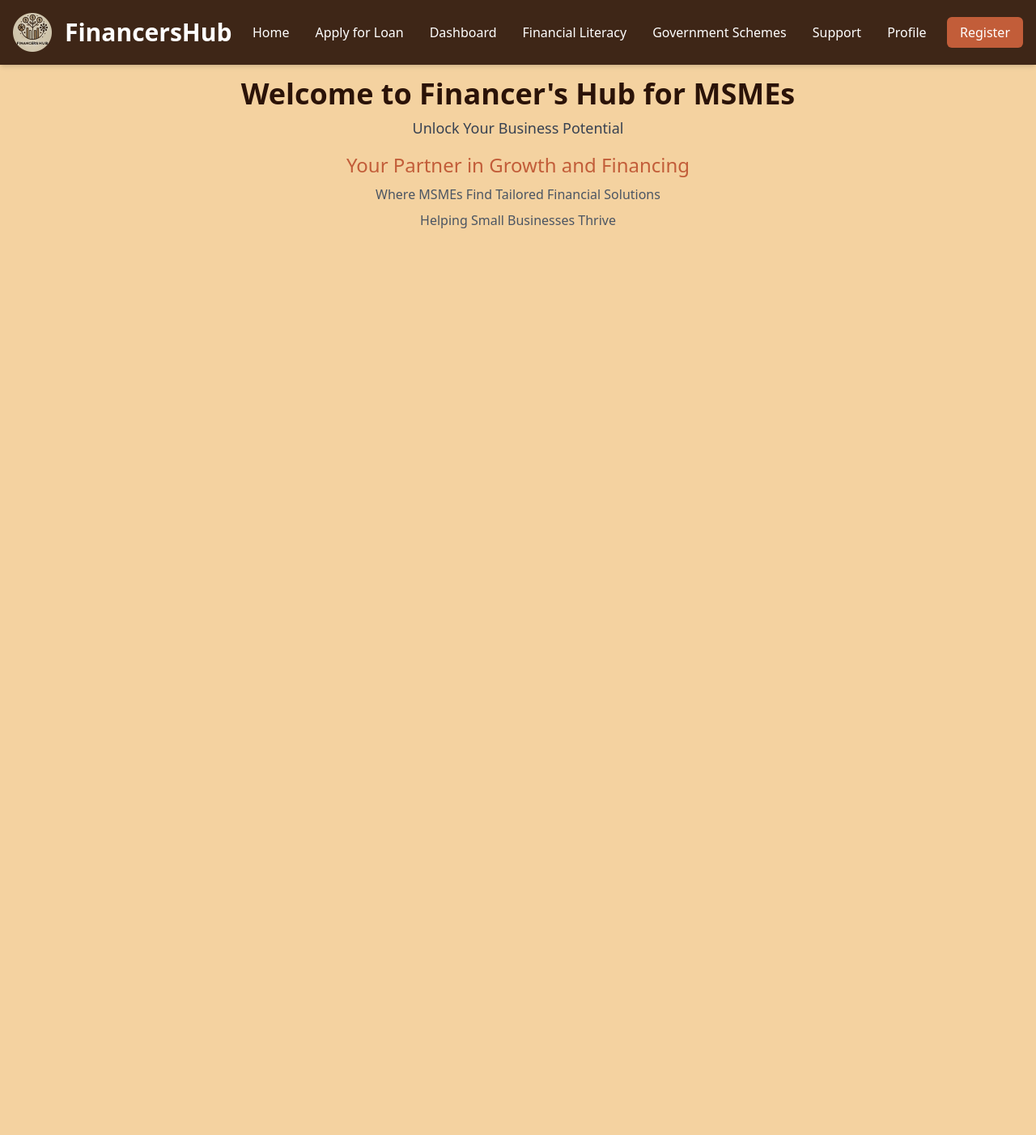
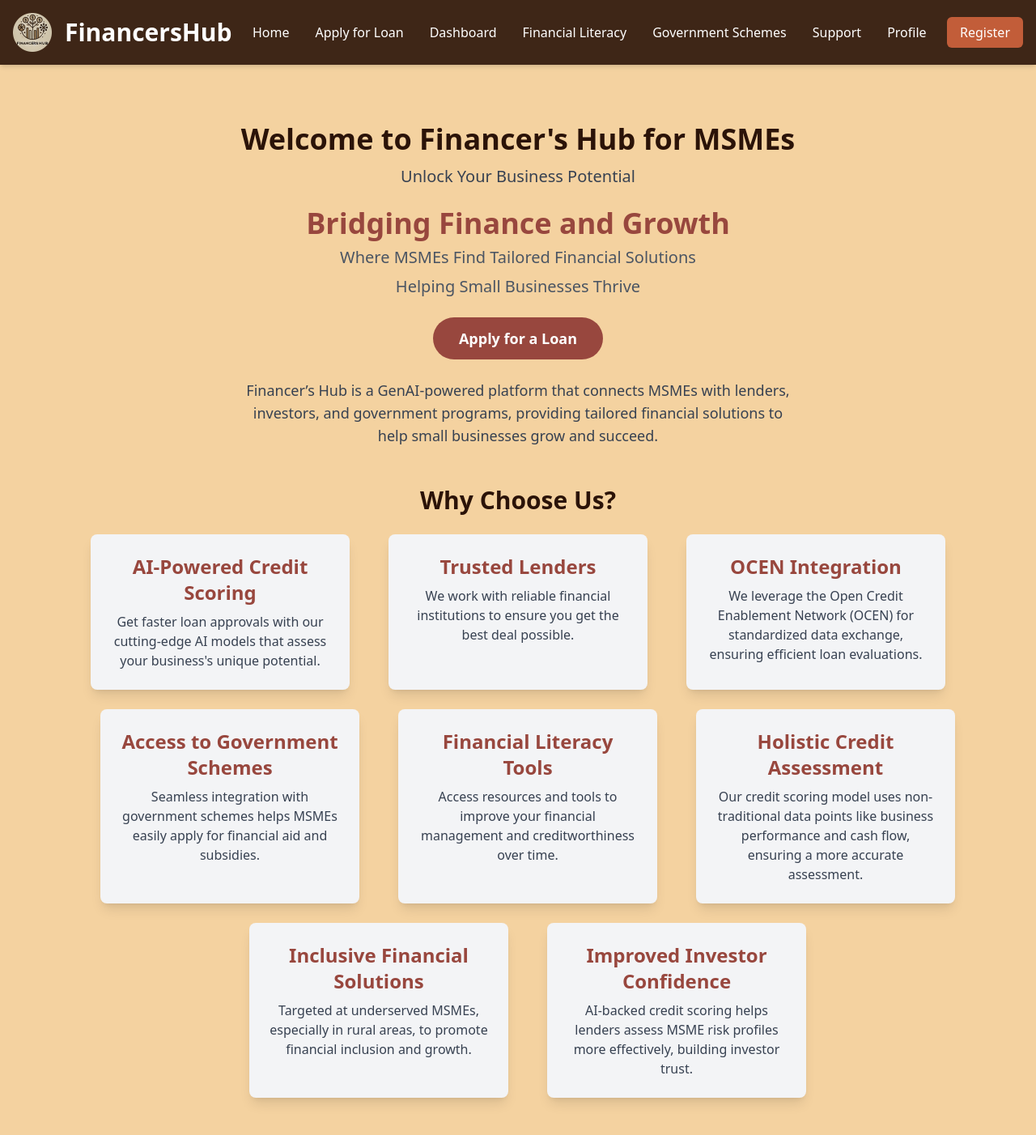
Before and after one commit to NaynaBisht/Financers-Hub, a React (Create React App) app in the folder client/: page /msme in a window 1280 px wide. Shown: the top 1402 px of the page at 81% size. Before the commit the page ends 800 px from the top, so only its background shows below. Built offline with nearby package versions, Linux system fonts and the light colour scheme.

Commit message:
landing page

```diff
--- a/client/public/styles.css
+++ b/client/public/styles.css
@@ -4,3 +4,6 @@
     margin: 0;
     padding: 0;
 }
+.text-center {
+    min-height: 100vh; /* Ensure the content takes full height */
+}
--- a/client/src/pages/MSME/LandingMSME.js
+++ b/client/src/pages/MSME/LandingMSME.js
@@ -6,18 +6,82 @@ const LandingMSME = () => {
         <div>
             <NavbarMSME />
             <div className="text-center p-4">
-                <h1 className="text-4xl font-bold text-[#2B1308]">Welcome to Financer's Hub for MSMEs</h1>
-                <p className="mt-2 text-lg text-gray-700">
-                    Unlock Your Business Potential
+                <h1 className="text-4xl mt-14 font-extrabold text-[#2B1308]">Welcome to Financer's Hub for MSMEs</h1>
+                <p className="mt-3 text-xl text-gray-700">Unlock Your Business Potential</p>
+
+                <div className="mt-6">
+                    <h3 className="text-4xl font-bold text-[#98473E]">Bridging Finance and Growth</h3>
+                    <p className="mt-2 text-xl text-gray-600">Where MSMEs Find Tailored Financial Solutions</p>
+                    <p className="mt-2 text-xl text-gray-600">Helping Small Businesses Thrive</p>
+                </div>
+
+                {/* Call to Action Button */}
+                <a href="/apply-loan" className="mt-6 inline-block bg-[#98473E] text-white py-3 px-8 rounded-full text-lg font-semibold hover:bg-[#B49082] transition duration-300">
+                    Apply for a Loan
+                </a>
+
+                {/* Introduction */}
+                <p className="mt-6 text-lg text-gray-700 max-w-2xl mx-auto">
+                    Financer’s Hub is a GenAI-powered platform that connects MSMEs with lenders, investors, and government programs, providing tailored financial solutions to help small businesses grow and succeed.
                 </p>
-                <h2 className="mt-4 text-2xl text-[#C25D39]">Your Partner in Growth and Financing</h2>
-                <p className="mt-2 text-gray-600">
-                    Where MSMEs Find Tailored Financial Solutions
-                </p>
-                <p className="mt-2 text-gray-600">
-                    Helping Small Businesses Thrive
-                </p>
+
+                {/* Features Section */}
+                <div className="mt-12 text-center">
+                    <h2 className="text-3xl font-bold text-[#2B1308]">Why Choose Us?</h2>
+                    <div className="flex justify-center mt-6 space-x-6 flex-wrap gap-6">
+                        <div className="bg-gray-100 p-6 rounded-lg shadow-lg max-w-xs">
+                            <h3 className="text-2xl font-semibold text-[#98473E]">AI-Powered Credit Scoring</h3>
+                            <p className="mt-2 text-gray-700">
+                                Get faster loan approvals with our cutting-edge AI models that assess your business's unique potential.
+                            </p>
+                        </div>
+                        <div className="bg-gray-100 p-6 rounded-lg shadow-lg max-w-xs">
+                            <h3 className="text-2xl font-semibold text-[#98473E]">Trusted Lenders</h3>
+                            <p className="mt-2 text-gray-700">
+                                We work with reliable financial institutions to ensure you get the best deal possible.
+                            </p>
+                        </div>
+                        <div className="bg-gray-100 p-6 rounded-lg shadow-lg max-w-xs">
+                            <h3 className="text-2xl font-semibold text-[#98473E]">OCEN Integration</h3>
+                            <p className="mt-2 text-gray-700">
+                                We leverage the Open Credit Enablement Network (OCEN) for standardized data exchange, ensuring efficient loan evaluations.
+                            </p>
+                        </div>
+                        <div className="bg-gray-100 p-6 rounded-lg shadow-lg max-w-xs">
+                            <h3 className="text-2xl font-semibold text-[#98473E]">Access to Government Schemes</h3>
+                            <p className="mt-2 text-gray-700">
+                                Seamless integration with government schemes helps MSMEs easily apply for financial aid and subsidies.
+                            </p>
+                        </div>
+                        <div className="bg-gray-100 p-6 rounded-lg shadow-lg max-w-xs">
+                            <h3 className="text-2xl font-semibold text-[#98473E]">Financial Literacy Tools</h3>
+                            <p className="mt-2 text-gray-700">
+                                Access resources and tools to improve your financial management and creditworthiness over time.
+                            </p>
+                        </div>
+                        <div className="bg-gray-100 p-6 rounded-lg shadow-lg max-w-xs">
+                            <h3 className="text-2xl font-semibold text-[#98473E]">Holistic Credit Assessment</h3>
+                            <p className="mt-2 text-gray-700">
+                                Our credit scoring model uses non-traditional data points like business performance and cash flow, ensuring a more accurate assessment.
+                            </p>
+                        </div>
+                        <div className="bg-gray-100 p-6 rounded-lg shadow-lg max-w-xs">
+                            <h3 className="text-2xl font-semibold text-[#98473E]">Inclusive Financial Solutions</h3>
+                            <p className="mt-2 text-gray-700">
+                                Targeted at underserved MSMEs, especially in rural areas, to promote financial inclusion and growth.
+                            </p>
+                        </div>
+                        <div className="bg-gray-100 p-6 rounded-lg shadow-lg max-w-xs">
+                            <h3 className="text-2xl font-semibold text-[#98473E]">Improved Investor Confidence</h3>
+                            <p className="mt-2 text-gray-700">
+                                AI-backed credit scoring helps lenders assess MSME risk profiles more effectively, building investor trust.
+                            </p>
+                        </div>
+                    </div>
+</div>
+
             </div>
+
         </div>
     );
 }
```
